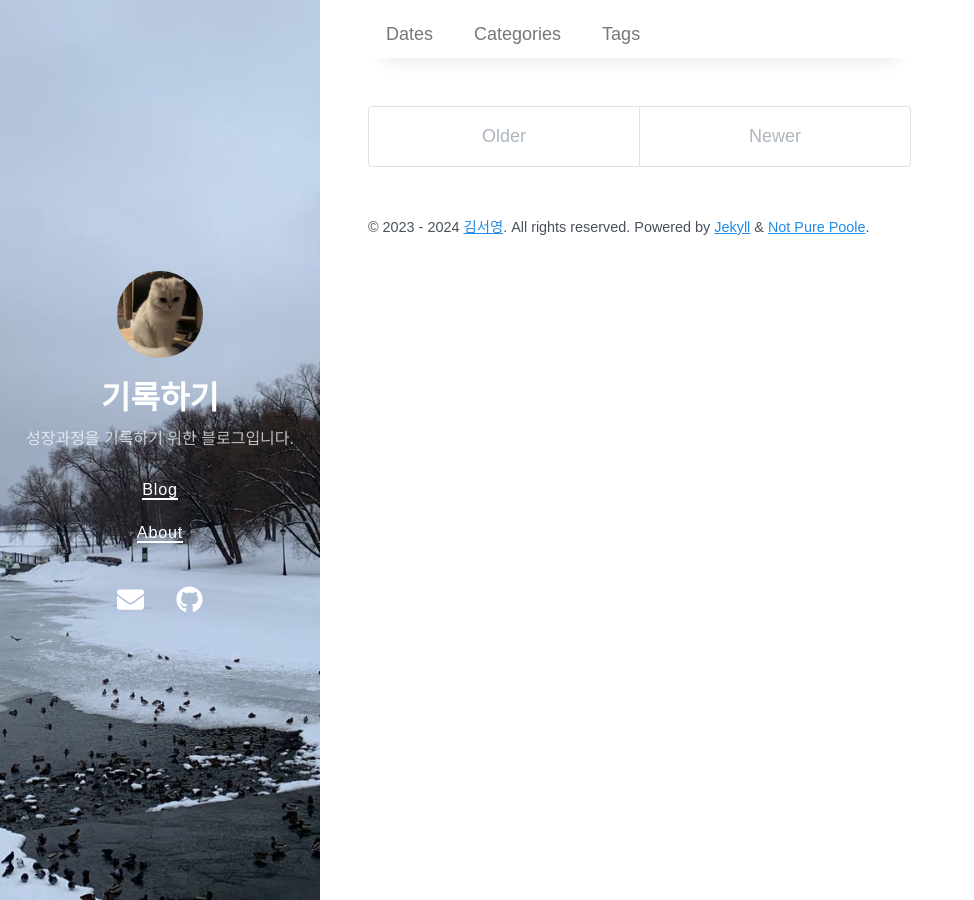
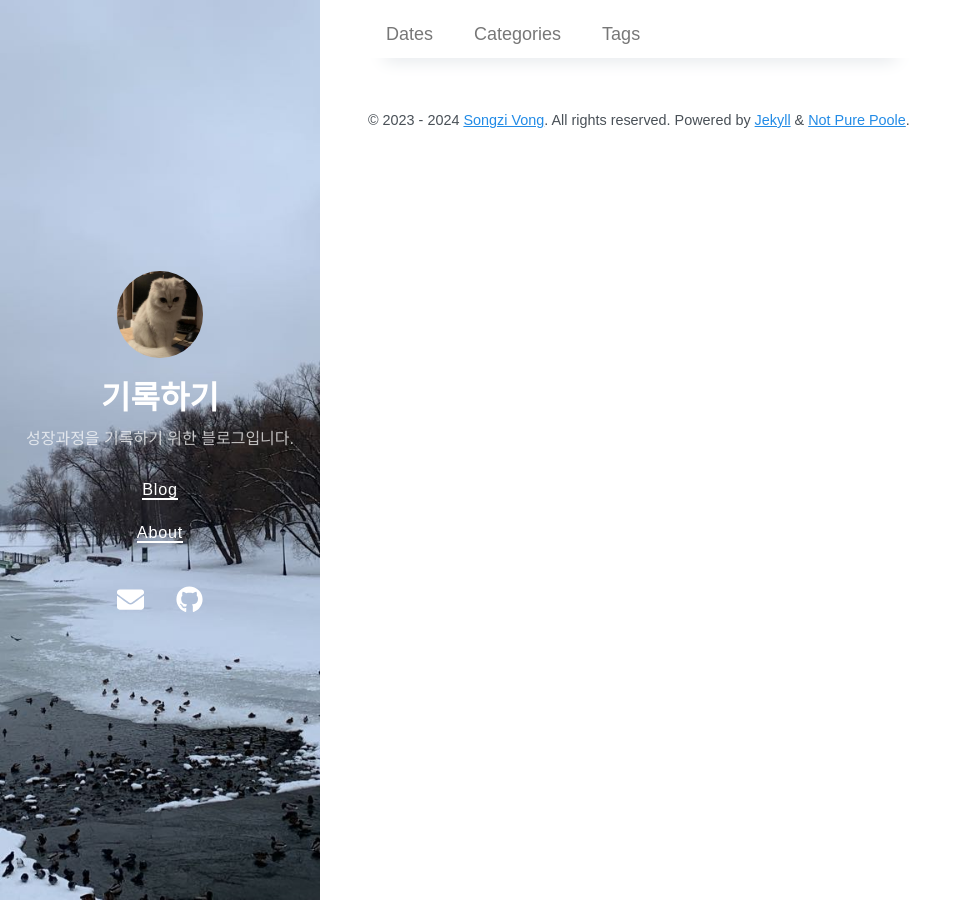
Before and after one commit to sykimtropical/tropical.github.io, a Jekyll site: the page built from index.markdown, in a window 1280 px wide. Shown: the whole page, without its empty margins (0-974 px from the left). Built offline with Jekyll 4.4.1, drawn with Linux system fonts in a browser that asks for light colours; nearby versions of some CDN libraries; the list of posts is cut into pages by our own code.

Commit message:
메인 주석

```diff
--- a/_config.yml
+++ b/_config.yml
@@ -50,6 +50,6 @@ sass:
 
 # Specify the author for blog posts
 author:
-  name: 김서영
-  url: https://github.com/sykimtropical
-  email: tropical_789@naver.com
+  name: Songzi Vong
+  url: https://github.com/vszhub/
+  email: vszhub@gmail.com
--- a/_layouts/home.html
+++ b/_layouts/home.html
@@ -31,15 +31,15 @@ layout: default
   {%- endif -%}
 </div>
 
-<div class="pagination">
-  {% if paginator.next_page %}
-    <a class="pagination-item older" href="{{ paginator.next_page_path | relative_url }}">Older</a>
-  {% else %}
-    <span class="pagination-item older">Older</span>
-  {% endif %}
-  {% if paginator.previous_page %}
-    <a class="pagination-item newer" href="{{ paginator.previous_page_path | prepend: relative_url }}">Newer</a>
-  {% else %}
-    <span class="pagination-item newer">Newer</span>
-  {% endif %}
-</div>
+<!--<div class="pagination">-->
+<!--  {% if paginator.next_page %}-->
+<!--    <a class="pagination-item older" href="{{ paginator.next_page_path | relative_url }}">Older</a>-->
+<!--  {% else %}-->
+<!--    <span class="pagination-item older">Older</span>-->
+<!--  {% endif %}-->
+<!--  {% if paginator.previous_page %}-->
+<!--    <a class="pagination-item newer" href="{{ paginator.previous_page_path | prepend: relative_url }}">Newer</a>-->
+<!--  {% else %}-->
+<!--    <span class="pagination-item newer">Newer</span>-->
+<!--  {% endif %}-->
+<!--</div>-->
```
